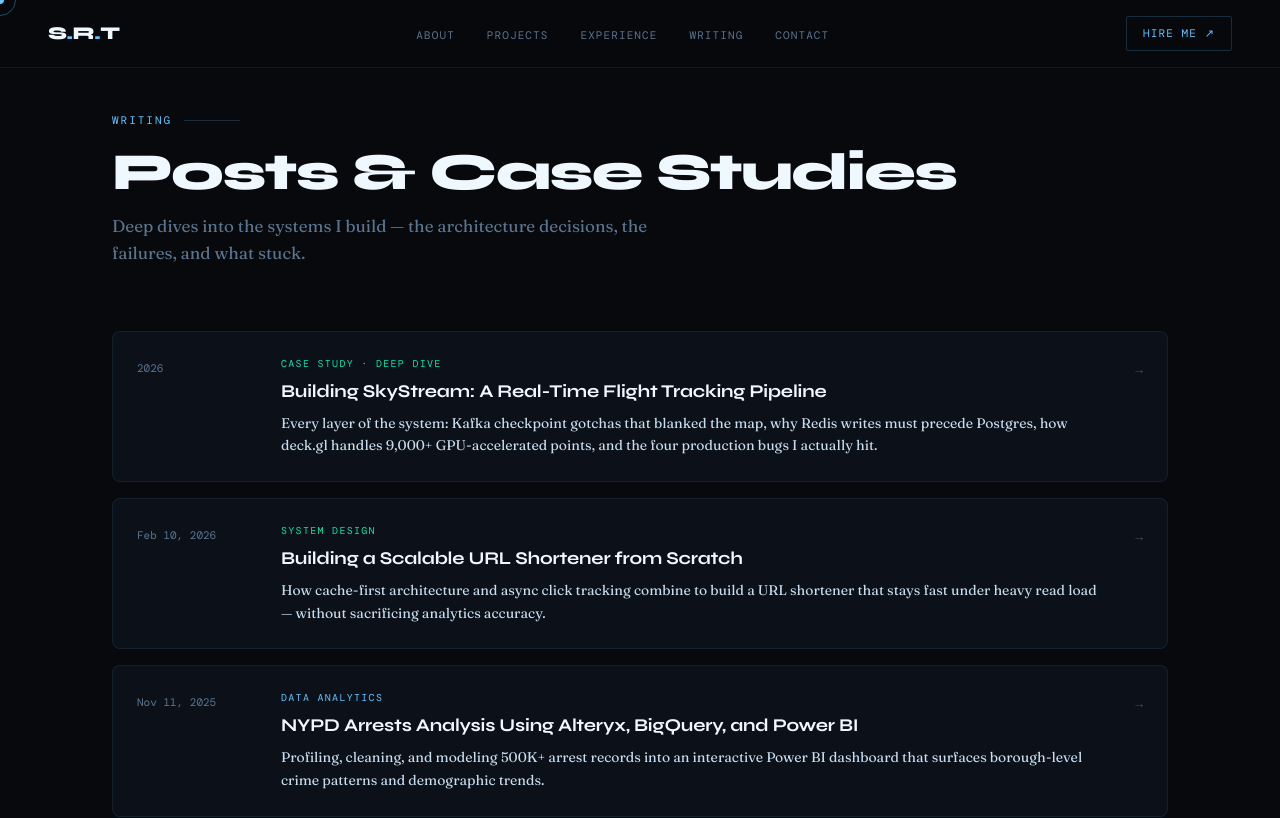
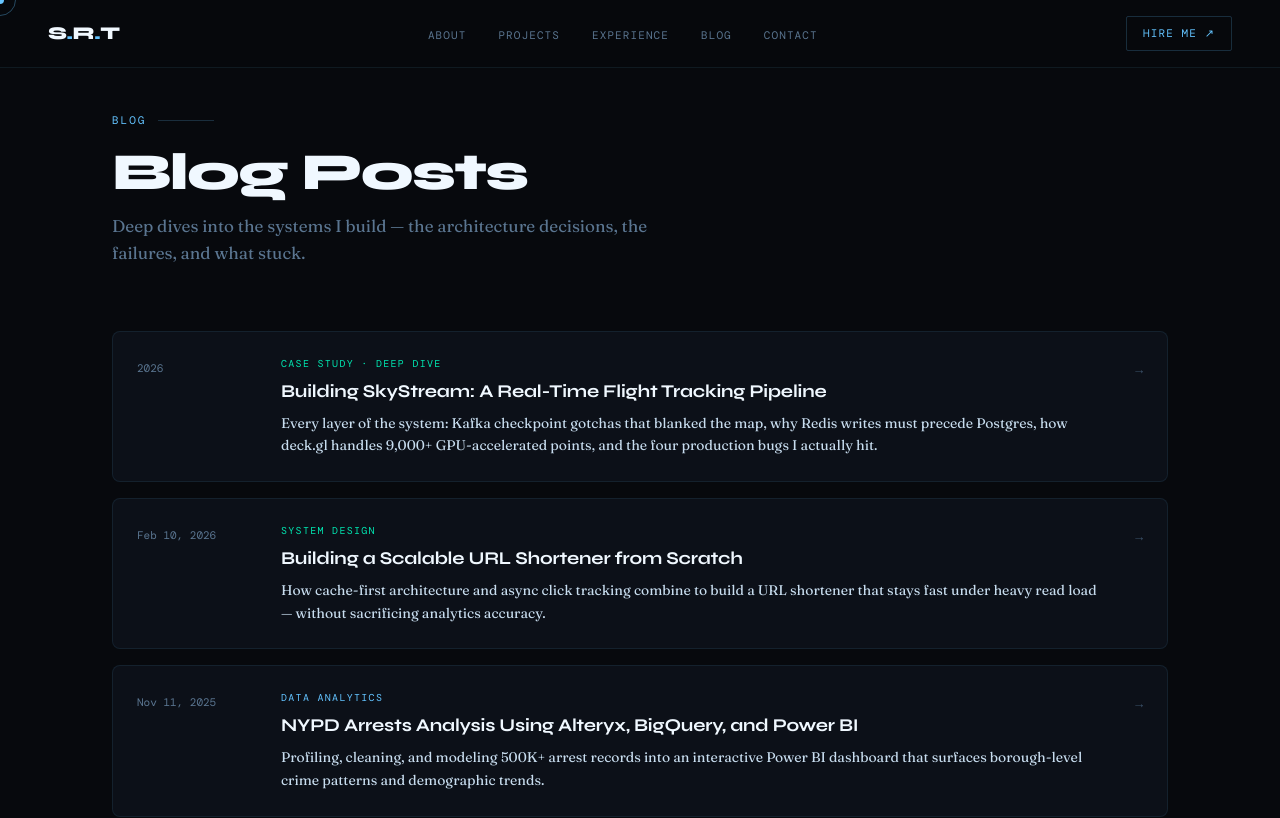
Before and after one commit to stanik0n/nextjs-portfolio, a Next.js app: page /blog in a window 1280 px wide. Shown: the top 818 px of the page. Built offline with nearby package versions, Linux system fonts and the light colour scheme; a web font is replaced by a local one.

Commit message:
Rename Writing to Blog, write-ups to Blog Posts throughout

```diff
--- a/app/blog/page.tsx
+++ b/app/blog/page.tsx
@@ -4,7 +4,7 @@ import { SectionLabel, SectionTitle } from "@/components/SectionHeading";
 import BlogList from "@/components/BlogList";
 
 export const metadata: Metadata = {
-  title: "Writing — Sai Rajesh Tanikonda",
+  title: "Blog — Sai Rajesh Tanikonda",
   description: "Case studies and technical posts on data engineering, streaming systems, and analytics.",
 };
 
@@ -26,8 +26,8 @@ export default function BlogIndex() {
   return (
     <div className="min-h-screen pt-28 pb-24" style={{ background: "var(--bg)" }}>
       <div className="max-w-6xl mx-auto px-12">
-        <SectionLabel>Writing</SectionLabel>
-        <SectionTitle>Posts & Case Studies</SectionTitle>
+        <SectionLabel>Blog</SectionLabel>
+        <SectionTitle>Blog Posts</SectionTitle>
         <p className="text-[17px] max-w-xl leading-relaxed mb-16" style={{ color: "var(--muted)" }}>
           Deep dives into the systems I build — the architecture decisions, the failures, and what stuck.
         </p>
--- a/components/Nav.tsx
+++ b/components/Nav.tsx
@@ -6,7 +6,7 @@ const links = [
   { href: "/#about",      label: "About" },
   { href: "/#projects",   label: "Projects" },
   { href: "/#experience", label: "Experience" },
-  { href: "/#blog",       label: "Writing" },
+  { href: "/#blog",       label: "Blog" },
   { href: "/#contact",    label: "Contact" },
 ];
 
--- a/components/Sections.tsx
+++ b/components/Sections.tsx
@@ -106,8 +106,8 @@ export function Blog() {
       style={{ background: "var(--bg1)", borderTop: "1px solid var(--border)", borderBottom: "1px solid var(--border)" }}
     >
       <div className="max-w-6xl mx-auto px-12">
-        <SectionLabel>04 — Writing</SectionLabel>
-        <SectionTitle>Posts & Case Studies</SectionTitle>
+        <SectionLabel>04 — Blog</SectionLabel>
+        <SectionTitle>Blog Posts</SectionTitle>
         <p className="text-[17px] mb-14 max-w-xl leading-relaxed" style={{ color: "var(--muted)" }}>
           Deep dives into the systems I build — the architecture, the decisions, and what I learned.
         </p>
@@ -129,7 +129,7 @@ export function Blog() {
                 </div>
                 <div className="font-display font-bold text-[24px] mb-3 leading-tight" style={{ color: "var(--white)", letterSpacing: "-0.02em" }}>{featured.title}</div>
                 <p className="text-[14px] leading-relaxed mb-6" style={{ color: "var(--text)" }}>{featured.desc}</p>
-                <span className="font-mono text-[11px] uppercase tracking-wider self-start" style={{ color: "var(--accent)" }}>Read Case Study →</span>
+                <span className="font-mono text-[11px] uppercase tracking-wider self-start" style={{ color: "var(--accent)" }}>Read Post →</span>
                 <div className="font-mono text-[11px] mt-6 pt-4" style={{ color: "var(--muted)", borderTop: "1px solid var(--border)" }}>{featured.meta}</div>
               </div>
             </Link>
--- a/lib/data.ts
+++ b/lib/data.ts
@@ -10,7 +10,7 @@ export const projects = [
     links: [
       { label: "↗ Live Demo", href: "http://173.212.237.120:5173", primary: true },
       { label: "GitHub", href: "https://github.com/stanik0n/skystream" },
-      { label: "Case Study →", href: "/blog/skystream" },
+      { label: "Blog Post →", href: "/blog/skystream" },
     ],
   },
   {
@@ -23,7 +23,7 @@ export const projects = [
     stack: ["FastAPI", "Redis", "PostgreSQL", "Docker", "Python"],
     links: [
       { label: "GitHub ↗", href: "https://github.com/stanik0n/url-shortener", primary: true },
-      { label: "Write-up →", href: "/blog/url-shortener" },
+      { label: "Blog Post →", href: "/blog/url-shortener" },
     ],
   },
   {
@@ -35,7 +35,7 @@ export const projects = [
     desc: "End-to-end analytics pipeline over 500K+ NYPD arrest records (2023–2024). Cleaned with Alteryx, modeled dimensionally, loaded to BigQuery for sub-second aggregations, visualized in an interactive Power BI dashboard by borough, offense type, and demographics.",
     stack: ["Alteryx", "BigQuery", "SQL", "Power BI", "Python"],
     links: [
-      { label: "Read Write-up →", href: "/blog/nypd-arrests", primary: true },
+      { label: "Blog Post →", href: "/blog/nypd-arrests", primary: true },
     ],
   },
   {
@@ -59,7 +59,7 @@ export const projects = [
     desc: "Visual deep-dive into U.S. electric vehicle adoption from 2010–2024. Analyzes charging infrastructure gaps, state-by-state adoption rates, and federal policy impact — from 200K EVs in 2013 to over 4 million by 2024.",
     stack: ["Python", "Data Viz", "Public Data"],
     links: [
-      { label: "Read Post →", href: "/blog/ev-adoption", primary: true },
+      { label: "Blog Post →", href: "/blog/ev-adoption", primary: true },
     ],
   },
   {
@@ -71,7 +71,7 @@ export const projects = [
     desc: "2-axis CNC plotting machine built with Arduino UNO + GRBL firmware, 3D-printed components, and NEMA 17 stepper motors. Extended with an ESP32 IoT layer for wireless G-code transmission, browser-based control, and real-time telemetry.",
     stack: ["Arduino", "ESP32", "Python", "GRBL", "IoT"],
     links: [
-      { label: "Read Write-up →", href: "/blog/cnc-plotter", primary: true },
+      { label: "Blog Post →", href: "/blog/cnc-plotter", primary: true },
     ],
   },
 ];
```
